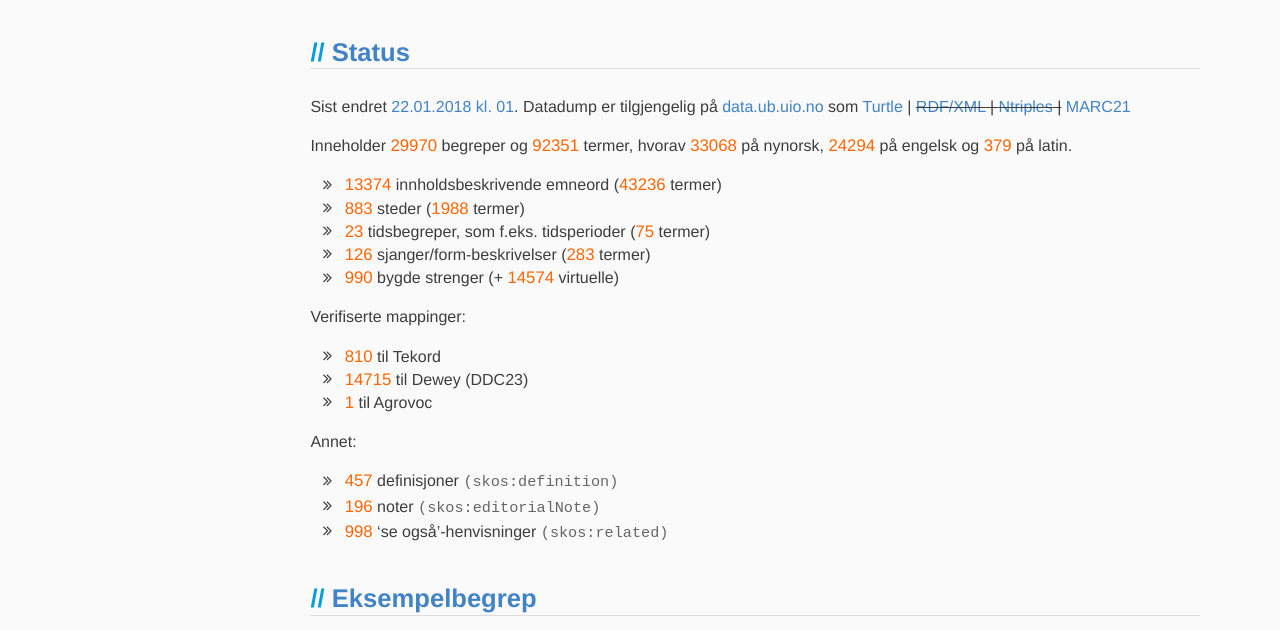
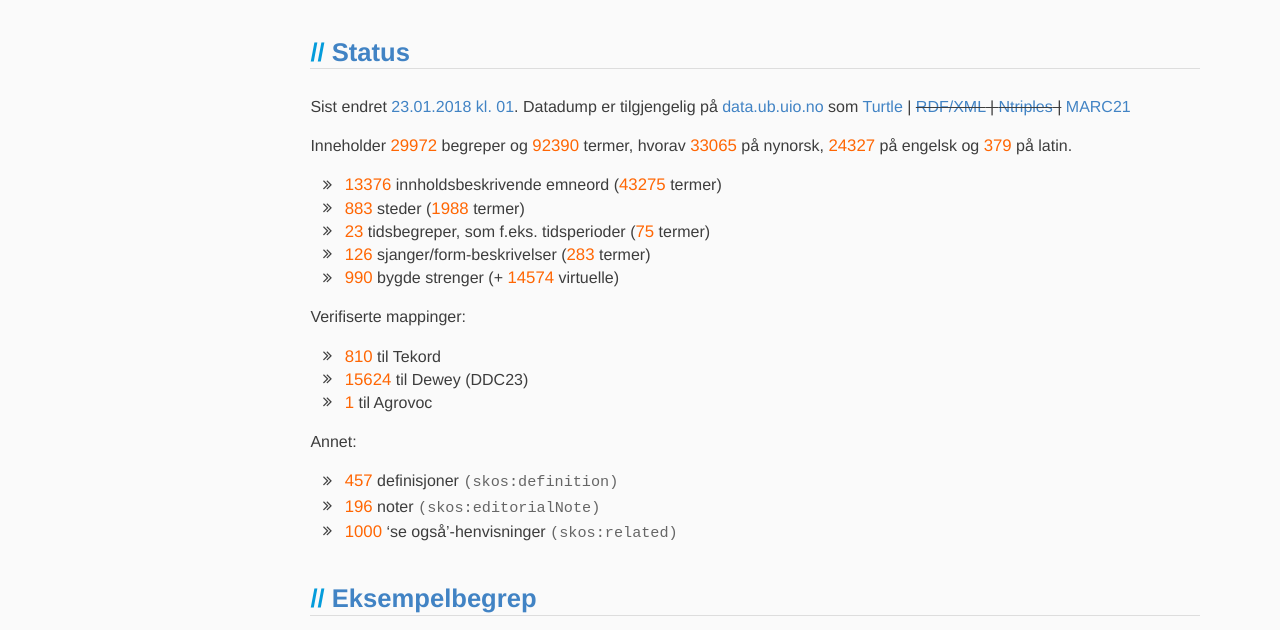
Before and after one commit to realfagstermer/realfagstermer.github.io, a Jekyll site: the page built from index.html, in a window 1280 px wide and 900 px high. Shown: the part 174-804 px from the top of the window. Built offline with Jekyll 4.4.1, drawn with Linux system fonts in a browser that asks for light colours; nearby versions of some CDN libraries; library files that are not in the unit come from our copies.

Commit message:
Update stats

```diff
--- a/_data/stats_current.json
+++ b/_data/stats_current.json
@@ -1,6 +1,6 @@
 {
-  "concepts": 29970,
-  "conceptsWithoutStrings": 14406,
+  "concepts": 29972,
+  "conceptsWithoutStrings": 14408,
   "facets": {
     "CompoundConcept": {
       "concepts": 990,
@@ -57,19 +57,19 @@
     },
     "Topic": {
       "altLabels": {
-        "en": 1720,
+        "en": 1729,
         "la": 24,
-        "nb": 4403,
-        "nn": 5380
+        "nb": 4410,
+        "nn": 5382
       },
-      "concepts": 13374,
+      "concepts": 13376,
       "prefLabels": {
-        "en": 5912,
+        "en": 5936,
         "la": 354,
-        "nb": 13372,
-        "nn": 12071
+        "nb": 13374,
+        "nn": 12066
       },
-      "terms": 43236
+      "terms": 43275
     },
     "VirtualCompoundConcept": {
       "concepts": 14574,
@@ -78,26 +78,26 @@
     }
   },
   "features": {
-    "broadMatch": 2340,
-    "closeMatch": 10993,
+    "broadMatch": 2532,
+    "closeMatch": 11181,
     "definition": 457,
     "editorialNote": 196,
     "exactMatch": 3573,
     "narrowMatch": 0,
-    "related": 998,
-    "relatedMatch": 3417
+    "related": 1000,
+    "relatedMatch": 3547
   },
   "mappings": {
     "agrovoc": 1,
-    "ddc": 14715,
+    "ddc": 15624,
     "tekord": 810
   },
   "terms": {
-    "_sum": 92351,
-    "en": 24294,
+    "_sum": 92390,
+    "en": 24327,
     "la": 379,
-    "nb": 34610,
-    "nn": 33068
+    "nb": 34619,
+    "nn": 33065
   },
-  "ts": 1516583683
+  "ts": 1516670081
 }
```
Also changed, not shown: _data/stats.json.
